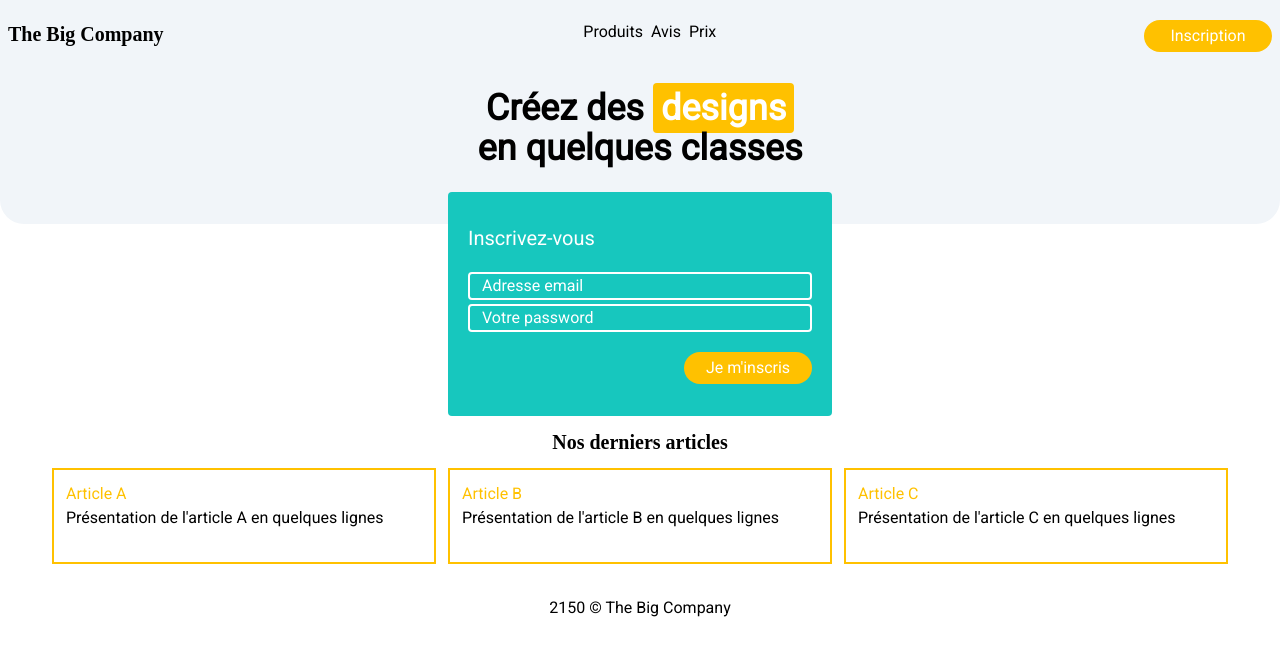
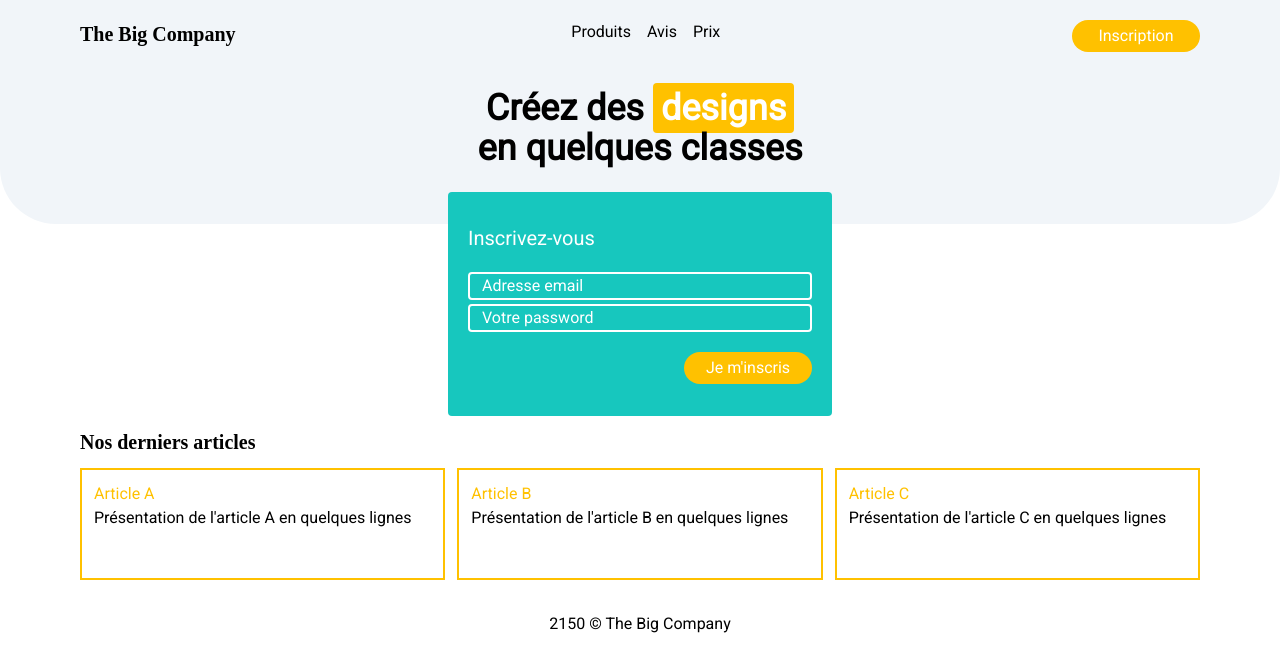
Before and after one commit to DamienM-dev/BigCompany, a website: page public/index.html in a window 1280 px wide. Drawn offline with Linux system fonts and the light colour scheme.

Commit message:
terminé à 98% + ajout d'un read me

```diff
--- a/public/index.html
+++ b/public/index.html
@@ -7,20 +7,20 @@
     <link href="style.css" rel="stylesheet">
     <title>The Big Company</title>
 </head>
+
 <body class="font-Roboto dark:bg-zinc-900">
-    <div class="">
-        <header class="bg-primary rounded-b-3xl h-56 dark:bg-primaryDark">
-            <nav class="flex justify-between mx-2 pt-5">
+        <header class="bg-primary rounded-b-4xl h-56 dark:bg-primaryDark">
+            <nav class="flex justify-between mx-2 pt-5 lg:mx-20">
                 <h1 class="titreStyle">The Big Company</h1>
                 <ul class="flex">
-                    <li class="pr-2">Produits</li>
-                    <li class="pr-2">Avis</li>
-                    <li class="pr-2">Prix</li>
+                    <li class="lienHeaderStyle">Produits</li>
+                    <li class="lienHeaderStyle">Avis</li>
+                    <li class="lienHeaderStyle">Prix</li>
                 </ul>
                 <a class="buttonStyle">Inscription</a>
             </nav>
             <div>
-                <h2 class="text-4xl text-center font-bold my-9">Créez des <span class="text-white bg-secondary py-1 px-2 rounded dark:bg-secondaryDark">designs</span><br> en quelques classes</h2>
+                <h2 class="text-4xl text-center font-bold my-9 dark:text-white">Créez des <span class="text-white bg-secondary py-1 px-2 rounded dark:bg-secondaryDark">designs</span><br> en quelques classes</h2>
             </div>
         </header>
 
@@ -42,10 +42,10 @@
 
             </form>
 
-            <article class="flex flex-col justify-center mx-auto">
-                <h3 class="titreStyle my-3 md:text-center">Nos derniers articles</h3>
+            <article class="flex flex-col justify-center mx-auto lg:mx-20">
+                <h3 class="titreStyle my-3">Nos derniers articles</h3>
 
-                <div class="flex flex-col gap-3 md:flex-row justify-center">
+                <div class="flex flex-col gap-3 md:flex-row ">
                     <section class="sectionStyle">
                         <h4 class="titreSectionStyle">Article A</h4>
                         <p class="ml-3">Présentation de l'article A en quelques lignes</p>
@@ -58,16 +58,13 @@
                         <h4 class="titreSectionStyle">Article C</h4>
                         <p class="ml-3">Présentation de l'article C en quelques lignes</p>
                     </section>
-                </article>
                 </div>
-
+            </article>
         </main>
 
-        <footer class="text-center mt-8">
+        <footer class="text-center mt-8 dark:text-white">
             <p>2150 © The Big Company</p>
         </footer>
-    </div>
-
 
 </body>
 </html>
--- a/src/style.css
+++ b/src/style.css
@@ -21,10 +21,14 @@
 }
 
 .sectionStyle {
-    @apply border-solid border-2 border-secondary w-full h-24 lg:w-96 dark:border-secondaryDark dark:text-white;
+    @apply border-solid border-2 border-secondary w-full h-24 dark:border-secondaryDark dark:text-white lg:w-full lg:h-28;
 
 }
 
 .titreSectionStyle {
     @apply text-secondary mt-3 ml-3 dark:text-secondaryDark;
 }
+
+.lienHeaderStyle{
+    @apply pr-2 dark:text-white lg:pr-4;
+}
--- a/tailwind.config.js
+++ b/tailwind.config.js
@@ -3,11 +3,12 @@ module.exports = {
   content: ['./*/*.html'],
   theme: {
     extend: {
+
       colors: {
         'primary': '#f1f5f9',
         'secondary': '#ffc100',
         'tertiary': '#17c7be',
-        'primaryDark': '##1c1b1b',
+        'primaryDark': '#212529',
         'secondaryDark':'#e85d04',
         'tertiaryDark':'#000814',
       },
@@ -15,11 +16,16 @@ module.exports = {
         'OpenSans': ['Open Sans'],
         'Roboto':['Roboto'],
       },
-      darkMode: 'media',
+      borderRadius: {
+        '4xl': '3.5rem',
+      }
     },
+    darkMode: 'media',
+
     container: {
       center: true,
     },
+
   },
   plugins: [],
 }
```
Also changed, not shown: README.md, public/style.css.
